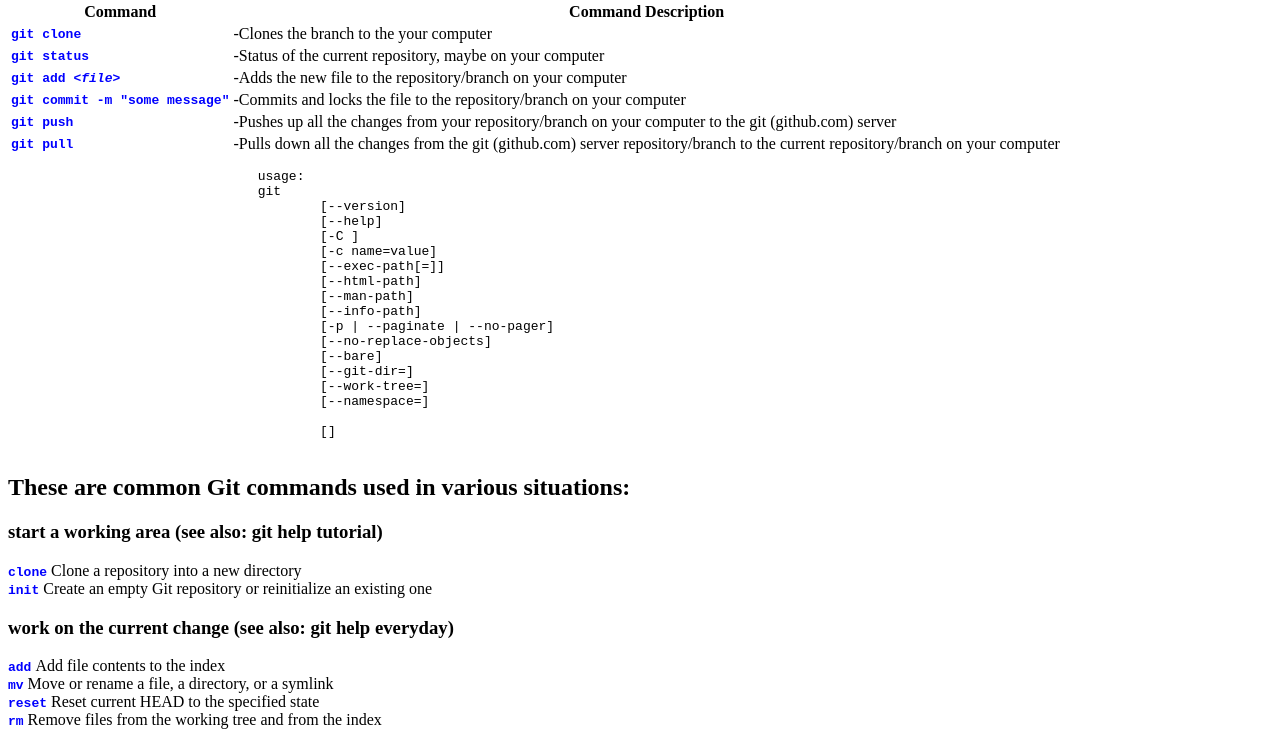
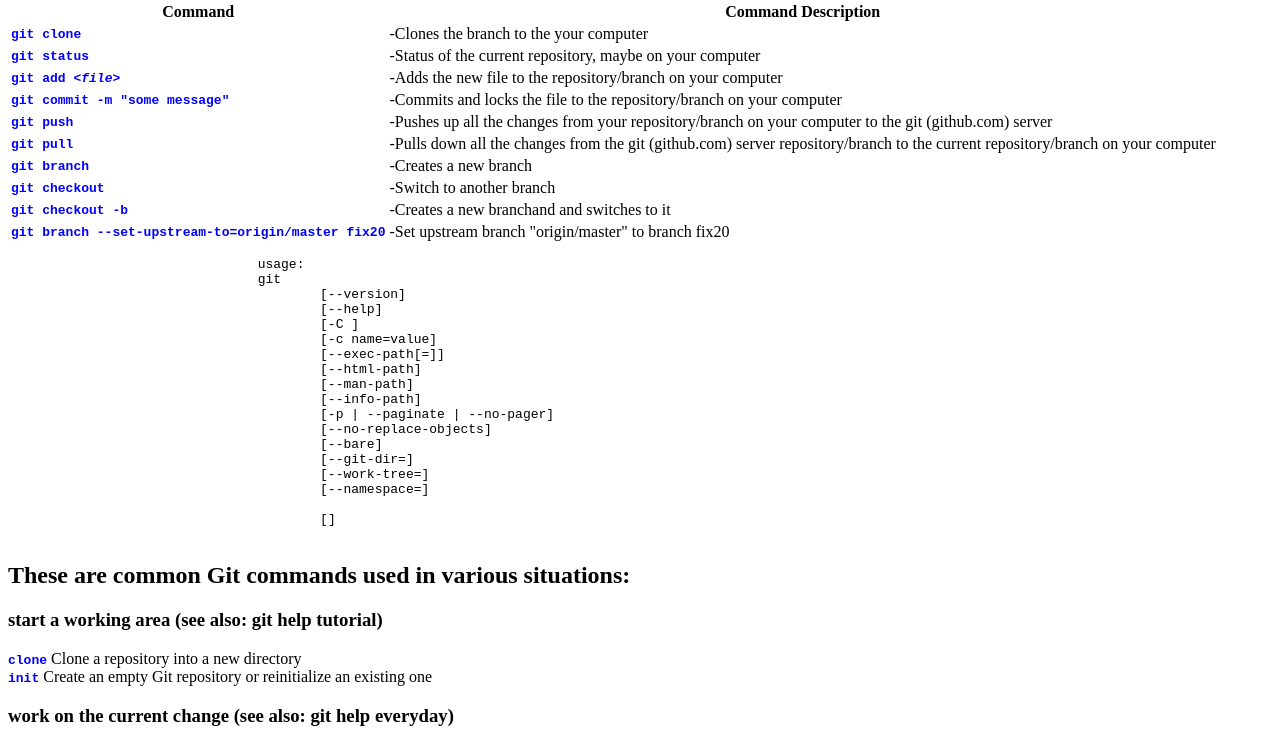
Before and after one commit to kanishka42/new-tutorial, a plain HTML site: page index2.html in a window 1280 px wide. Shown: the part 66-800 px from the top of the page. Drawn offline with Linux system fonts and the light colour scheme.

Commit message:
new update

```diff
--- a/index2.html
+++ b/index2.html
@@ -43,6 +43,26 @@
 				<tr>
 					<td><code>git pull</code></td>
 					<td class="description"> -Pulls down all the changes from the git (github.com) server repository/branch to the current repository/branch on your computer</td>
+				</tr>
+
+				<tr>
+					<td><code>git branch <new branch name></code></td>
+					<td class="description"> -Creates a new branch</td>
+				</tr>
+
+				<tr>
+					<td><code>git checkout <branch name></code></td>
+					<td class="description"> -Switch to another branch</td>
+				</tr>
+
+				<tr>
+					<td><code>git checkout -b <branch name></code></td>
+					<td class="description"> -Creates a new branchand and switches to it</td>
+				</tr>
+
+				<tr>
+					<td><code>git branch --set-upstream-to=origin/master fix20</code></td>
+					<td class="description"> -Set upstream branch "origin/master" to branch fix20</td>
 				</tr>
 			</tbody>
 		</table>
```
Also changed, not shown: index.html (+7 -1 lines).
